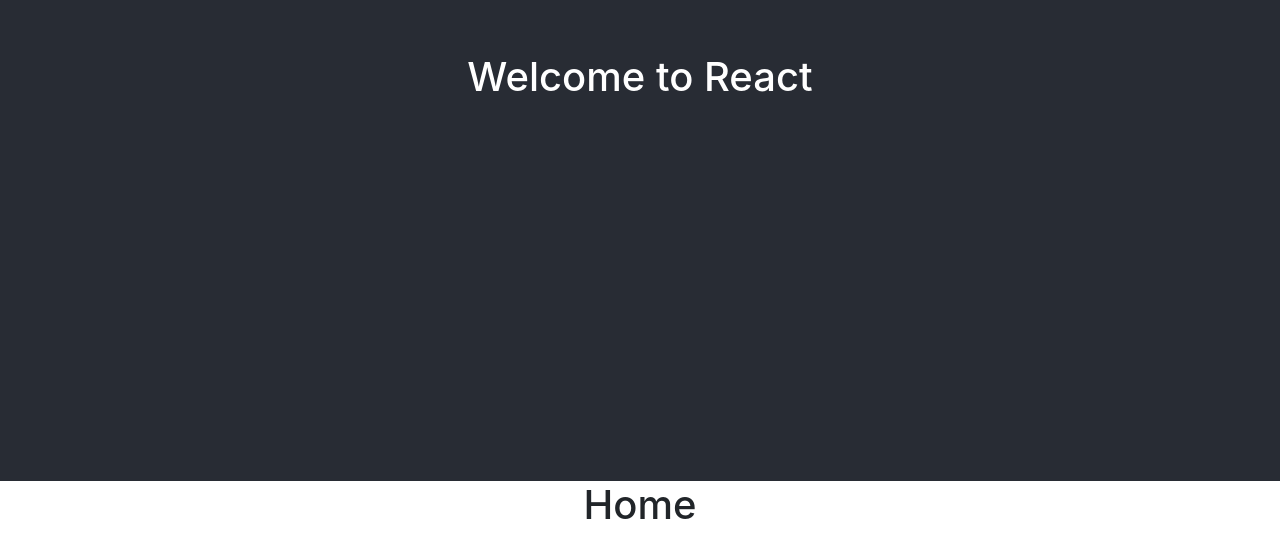
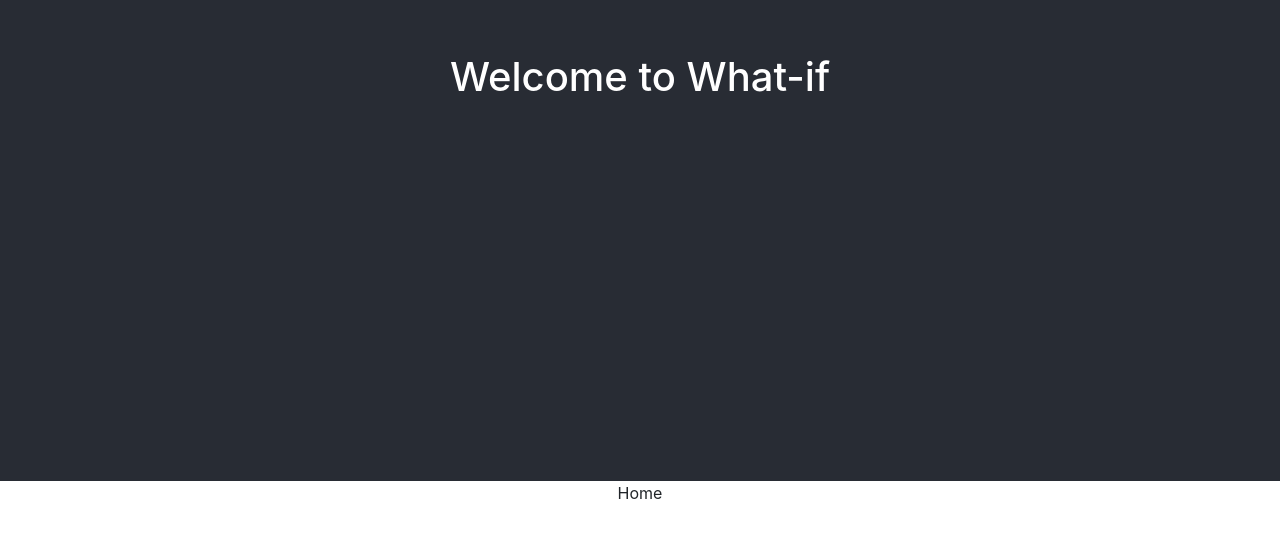
Before and after one commit to florimm/whatif, a React app in the folder source/whatif.web/: page / in a window 1280 px wide. Shown: the part 319-856 px from the top of the page. Built offline with nearby package versions, Linux system fonts and the light colour scheme.

Commit message:
wip routes

```diff
--- a/source/whatif.web/src/App.js
+++ b/source/whatif.web/src/App.js
@@ -2,20 +2,24 @@ import { Routes, Route } from "react-router-dom";
 import Home from './views/home';
 import Wallets from './views/wallets';
 import About from './views/about';
+import NotFound from './views/not-found';
 import './App.css';
 
 function App() {
   return (
     <div className="App">
       <header className="App-header">
-        <h1 className="App-title">Welcome to React</h1>
+        <h1 className="App-title">Welcome to What-if</h1>
       </header>
       <div className="App-intro">
         <Routes>
-          <Route path="/" element={<Home />} />
-          <Route path="/wallets" element={<Wallets />} />
-          <Route path="/about" element={<About />} />
-        </Routes>
+        <Route path="/">
+          <Route index element={<Home />} />
+          <Route path="about" element={<About />} />
+          <Route path="wallets/*" element={<Wallets />} />
+          <Route path="*" element={<NotFound />} />
+        </Route>
+      </Routes>
       </div>
     </div>
   );
--- a/source/whatif.web/src/views/home/Home.js
+++ /dev/null
@@ -1,7 +0,0 @@
-export default function Home() {
-    return (
-    <div className="App">
-        <h1>Home</h1>
-    </div>
-    );
-}
--- a/source/whatif.web/src/views/home/index.js
+++ b/source/whatif.web/src/views/home/index.js
@@ -1,14 +1,9 @@
-import { Routes, Route } from "react-router-dom";
-import Home from './Home';
-import LoginForm from './LoginForm';
-
-function View() {
+function Home() {
     return (
-      <Routes>
-        <Route path="/" element={<Home />} />
-        <Route path="login" element={<LoginForm />} />
-      </Routes>
+      <div>
+        <p>Home</p>
+      </div>
     );
 }
 
-export default View;
+export default Home;
--- /dev/null
+++ b/source/whatif.web/src/views/not-found/index.js
@@ -0,0 +1,5 @@
+export default function NotFound() {
+  return (
+      <div>NotFound</div>
+  )
+}
```
Also changed, not shown: source/whatif.web/src/components/LoginForm.js (renamed from source/whatif.web/src/views/home/LoginForm.js).
